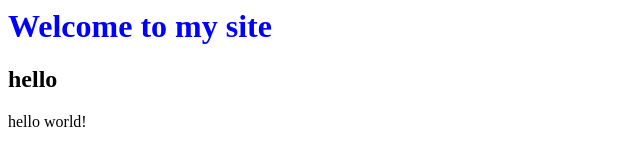
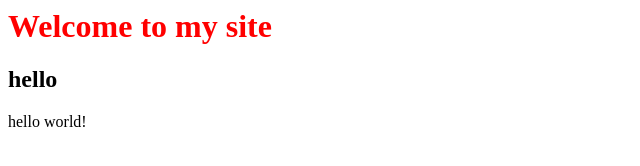
Before and after one commit to Sobhanmjam/hello, a plain HTML site: page index.html in a window 1280 px wide. Shown: the whole page, without its empty margins (0-640 px from the left). Drawn offline with Linux system fonts and the light colour scheme.

Commit message:
add style

```diff
--- a/index.html
+++ b/index.html
@@ -4,7 +4,7 @@
         <title>Hello!</title>
     </head>
     <body>
-        <h1 style="color: blue;">Welcome to my site</h1>
+        <h1 style="color: red;">Welcome to my site</h1>
         <h2>hello</h2>
         hello world!
     </body>
```
